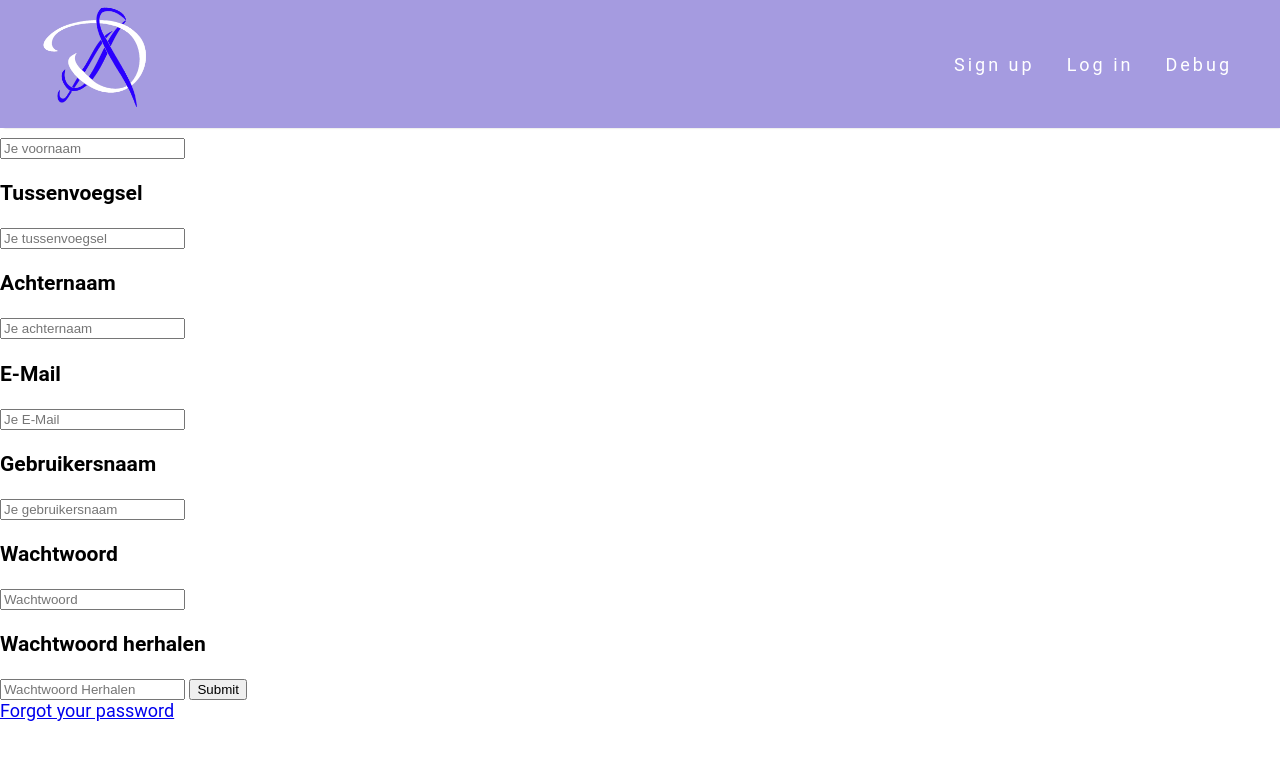
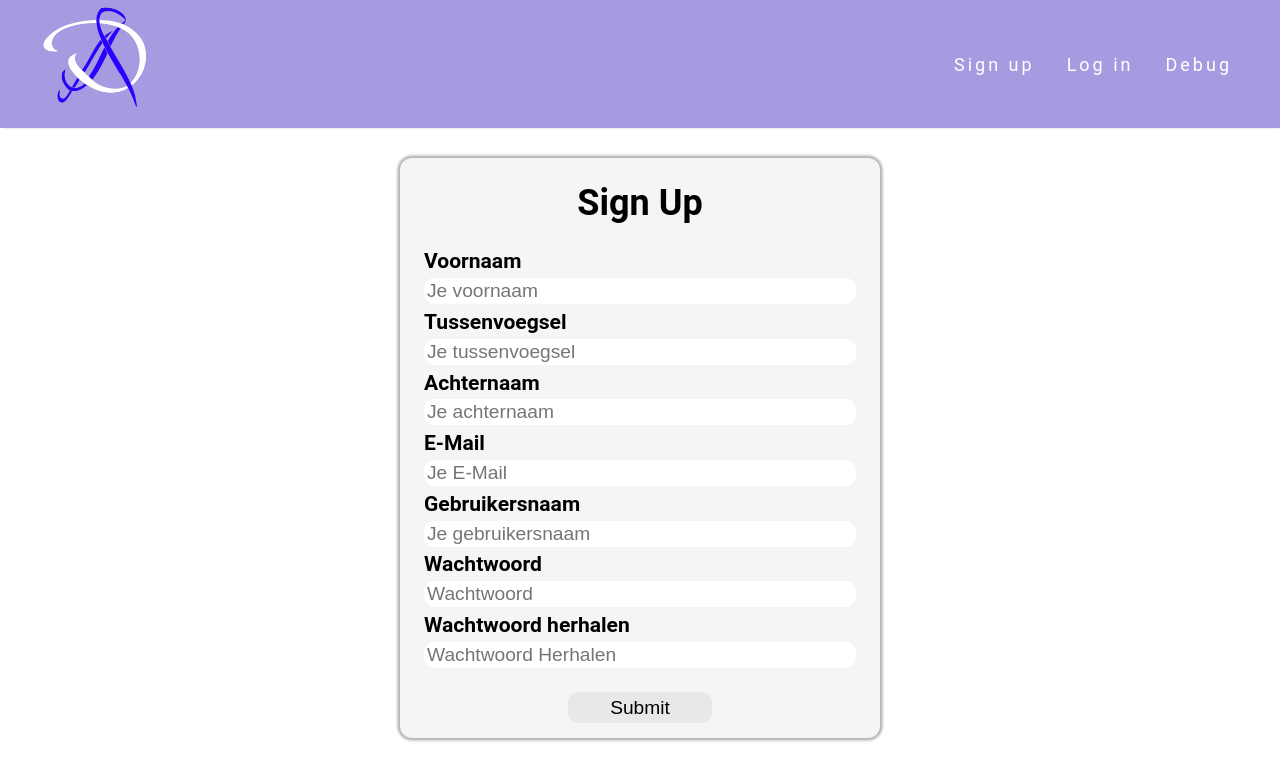
Before and after one commit to dphoeng/P3-project, a PHP site: page /pages/signup.php in a window 1280 px wide. Shown: the top 781 px of the page. Run offline with PHP 8.4, Linux system fonts and the light colour scheme; style sheets or scripts are compiled from the project's sources.

Commit message:
Made the Log in and Register form

```diff
--- a/pages/content.php
+++ b/pages/content.php
@@ -36,7 +36,7 @@
 
 
 <main>
-    <h1>Dagblad Algemeen</h1>
+    <h1 class="banner">Dagblad Algemeen</h1>
     <div class="container" id="sport">
         <div class="card">
             <h2>Sport</h2>
--- a/pages/login.php
+++ b/pages/login.php
@@ -18,7 +18,9 @@
 </head>
 <body>
 <?php include("./navbarAlt.php");?>
+<main>
 <section>
+
 <div class="contact-content" id="signup-contact">
             <div class="contact-form-container">
                 <h1>Log In</h1>
@@ -44,3 +46,4 @@
         </div>
 
 </section>
+</main>
--- a/pages/signup.php
+++ b/pages/signup.php
@@ -22,7 +22,7 @@
 <body>
 
 <?php include("./navbarAlt.php");?>
-
+<main>
     <div class="contact-content" id="signup-contact">
             <div class="contact-form-container">
                 <h1>Sign Up</h1>
@@ -52,7 +52,7 @@
                   }
                 }
                 ?>
-                <a href="reset-password.php">Forgot your password</a>
+
 
                 <?php
                     // Error messages
@@ -82,4 +82,5 @@
                   ?>
             </div>
         </div>
+        </main>
 </body>
--- a/src/css/style.css
+++ b/src/css/style.css
@@ -65,9 +65,9 @@
 main {
   margin-top: 16vh;
 }
-main h1 {
+main h1.banner {
   line-height: 12vh;
-  background-color: #EB88A5;
+  background-color: whitesmoke;
   text-align: center;
   color: white;
 }
@@ -351,5 +351,84 @@
     width: 100%;
   }
 }
+div.contact-content {
+  margin-top: 10%;
+  width: 100%;
+  height: 80vh;
+  display: flex;
+  justify-content: center;
+  align-items: center;
+}
+
+.contact-form-container {
+  width: 60vh;
+  height: auto;
+  background-color: whitesmoke;
+  border-radius: 12px;
+  box-shadow: 0 0 2.5px 2.5px rgba(0, 0, 0, 0.3);
+}
+
+.contact-form-container input {
+  margin-left: 5%;
+  height: 10%;
+  width: 90%;
+  font-size: 1.2rem;
+  display: block;
+  color: black;
+  border-radius: 10px;
+  border: 1px solid #ffffff;
+  background-color: #ffffff;
+}
+
+.contact-form-container textarea {
+  resize: vertical;
+  margin-left: 5%;
+  width: 90%;
+  height: auto;
+  font-size: 1.2rem;
+  display: block;
+  color: black;
+  border-radius: 10px;
+  border: 1px solid #ffffff;
+  background-color: #ffffff;
+}
+
+.contact-form-container h1 {
+  text-align: center;
+}
+
+.contact-form-container h3 {
+  margin-left: 5%;
+  margin-bottom: 1%;
+  margin-top: 1%;
+}
+
+.contact-form-container .feedback-message {
+  text-align: center;
+  color: black;
+  font-size: 1rem;
+}
+
+.contact-form-container .error {
+  background: red;
+  color: white;
+}
+
+.contact-form-container button {
+  resize: vertical;
+  width: 30%;
+  height: auto;
+  font-size: 1.2rem;
+  border-radius: 10px;
+  border: 0px solid #2a419e;
+  background-color: #E8E8E8;
+  color: black;
+  padding: 0.3rem;
+  margin: 5% auto 3% 35%;
+}
+
+.contact-form-container button:hover {
+  background: #d7d7d7;
+}
 
 /*# sourceMappingURL=style.css.map */
--- a/src/scss/style.scss
+++ b/src/scss/style.scss
@@ -1,7 +1,7 @@
 $navbar-height: 16vh;
 $navfoot-color: #A59BE0;
 $card-color: #E6B3F5;
-$banner-color: #EB88A5;
+$banner-color: whitesmoke;
 
 
 body {
@@ -71,7 +71,7 @@
 }
 
 main {
-	h1 {
+	h1.banner {
 		line-height: 12vh;
 		background-color: $banner-color;
 		text-align: center;
@@ -380,3 +380,86 @@
 		width: 100%;
 	}
 }
+
+div.contact-content {
+    margin-top: 10%;
+    width: 100%;
+    height: 80vh;
+    display: flex;
+    justify-content: center;
+    align-items: center;
+}
+
+.contact-form-container {
+    width: 60vh;
+    height: auto;
+    background-color: whitesmoke;
+
+    border-radius: 12px;
+    box-shadow: 0 0 2.5px 2.5px rgba(0, 0, 0, 0.3);
+}
+
+.contact-form-container input {
+    margin-left: 5%;
+    height: 10%;
+    width: 90%;
+    font-size: 1.2rem;
+    display: block;
+    color: black;
+    border-radius: 10px;
+    border: 1px solid #ffffff;
+    background-color: #ffffff;
+}
+
+.contact-form-container textarea {
+    resize: vertical;
+    margin-left: 5%;
+    width: 90%;
+    height: auto;
+    font-size: 1.2rem;
+    display: block;
+    color: black;
+    border-radius: 10px;
+    border: 1px solid #ffffff;
+    background-color: #ffffff;
+}
+
+.contact-form-container h1 {
+    text-align: center;
+}
+
+.contact-form-container h3 {
+    margin-left: 5%;
+    margin-bottom: 1%;
+    margin-top: 1%;
+}
+
+.contact-form-container .feedback-message {
+    text-align: center;
+    color: black;
+    font-size: 1rem;
+}
+
+.contact-form-container .error {
+    background: red;
+    color: white;
+}
+
+
+
+.contact-form-container button {
+    resize: vertical;
+    width: 30%;
+    height: auto;
+    font-size: 1.2rem;
+    border-radius: 10px;
+    border: 0px solid #2a419e;
+    background-color: #E8E8E8;
+    color: black;
+    padding: 0.3rem;
+    margin: 5% auto 3% 35%;
+}
+
+.contact-form-container button:hover {
+    background: #d7d7d7;
+}
```
Also changed, not shown: 1 other file.
